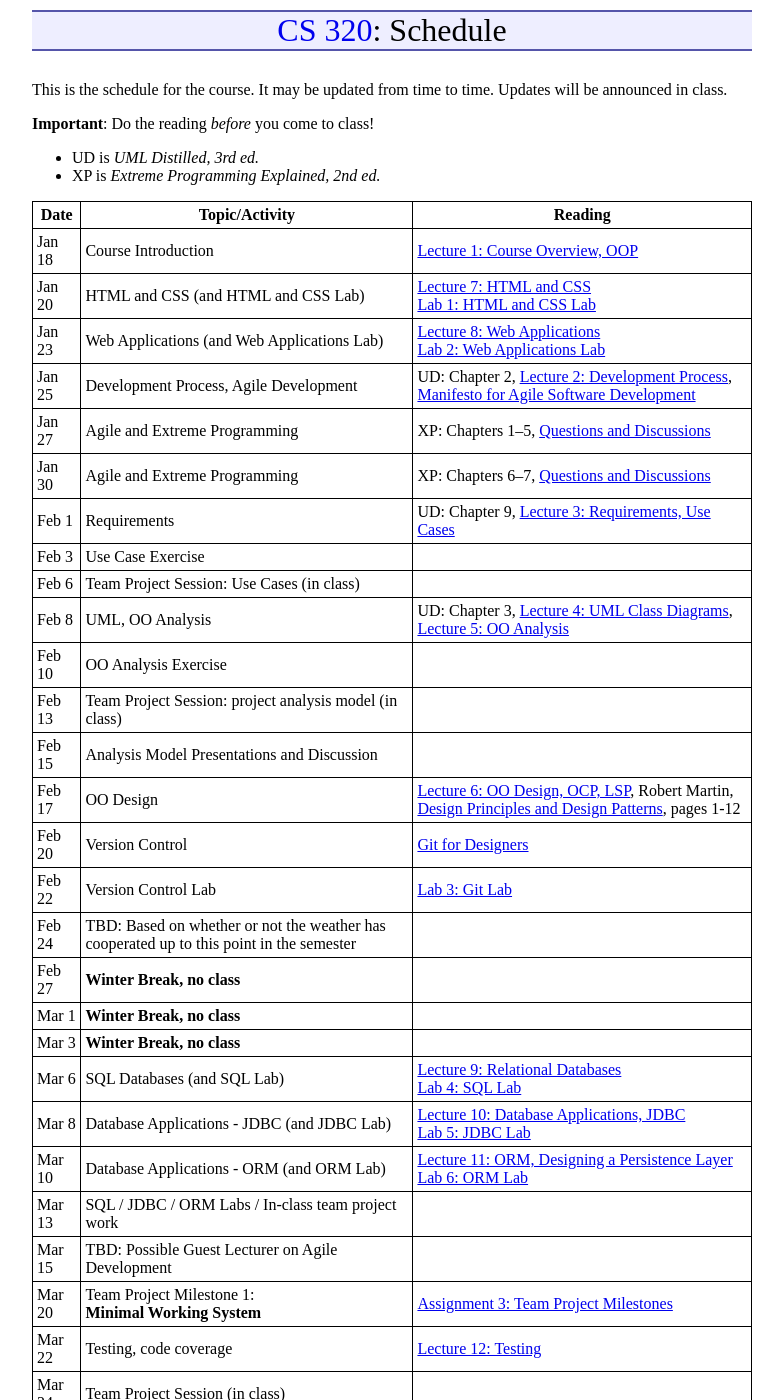
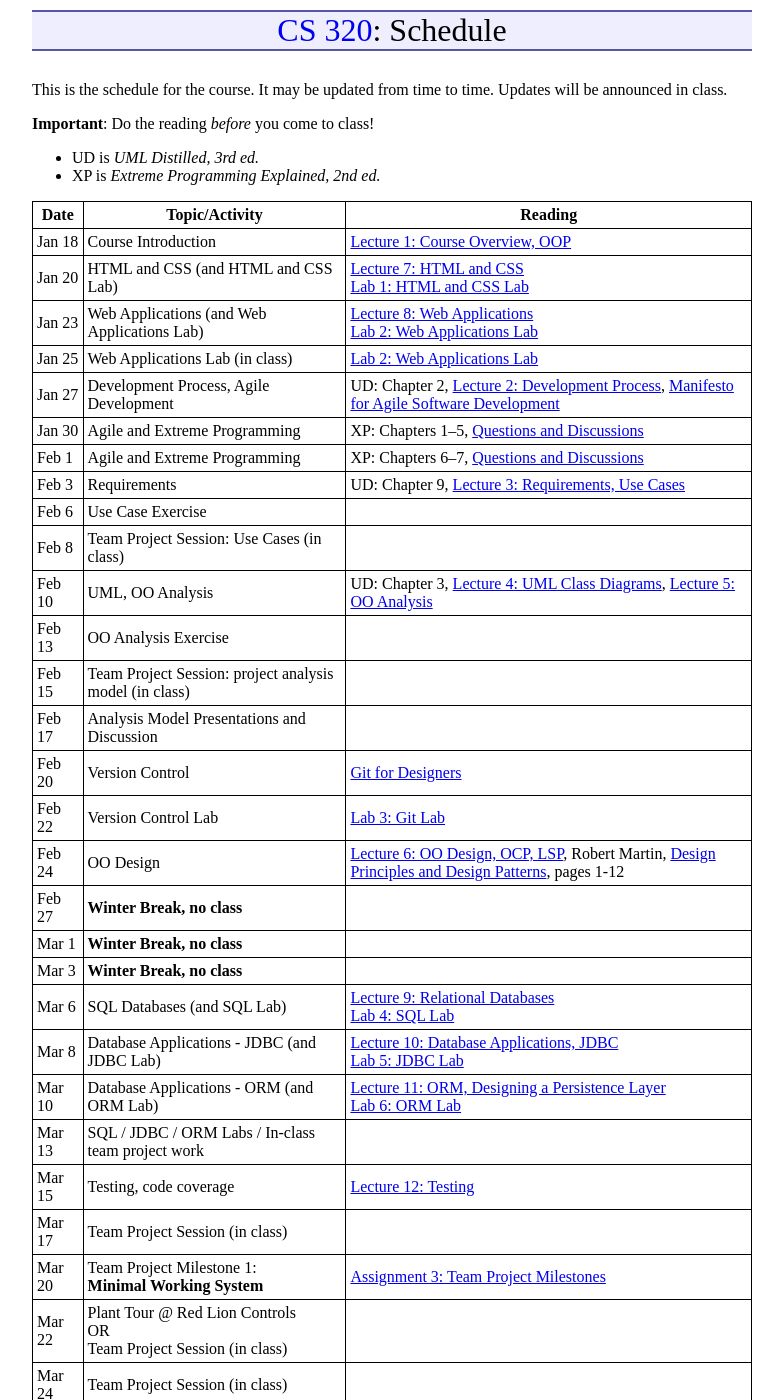
Before and after one commit to ycpcs/cs320-spring2017, a Jekyll site: the page built from schedule.md, in a window 1280 px wide and 1400 px high. Shown: the whole window, without its empty margins (248-1031 px from the left). Built offline with Jekyll 4.4.1, drawn with Linux system fonts in a browser that asks for light colours.

Commit message:
updates to schedule

```diff
--- a/schedule.md
+++ b/schedule.md
@@ -15,20 +15,20 @@ Date | Topic/Activity | Reading
 Jan 18 | Course Introduction | [Lecture 1: Course Overview, OOP](lectures/lecture01.html)
 Jan 20 | HTML and CSS (and HTML and CSS Lab) | [Lecture 7: HTML and CSS](lectures/lecture07.html)<br> [Lab 1: HTML and CSS Lab](./labs/lab01.html)
 Jan 23 | Web Applications (and Web Applications Lab) | [Lecture 8: Web Applications](lectures/lecture08.html)<br> [Lab 2: Web Applications Lab](./labs/lab02.html)
-Jan 25 | Development Process, Agile Development | UD: Chapter 2, [Lecture 2: Development Process](lectures/lecture02.html), [Manifesto for Agile Software Development](http://www.agilemanifesto.org/)
-Jan 27 | Agile and Extreme Programming | XP: Chapters 1&ndash;5, [Questions and Discussions](lectures/XPdiscussion1_5.html)
-Jan 30 | Agile and Extreme Programming | XP: Chapters 6&ndash;7, [Questions and Discussions](lectures/XPdiscussion6_7.html)
-Feb 1 | Requirements | UD: Chapter 9, [Lecture 3: Requirements, Use Cases](lectures/lecture03.html)
-Feb 3 | Use Case Exercise |
-Feb 6 | Team Project Session: Use Cases (in class) |
-Feb 8 | UML, OO Analysis | UD: Chapter 3, [Lecture 4: UML Class Diagrams](lectures/lecture04.html), [Lecture 5: OO Analysis](lectures/lecture05.html)
-Feb 10 | OO Analysis Exercise |
-Feb 13 | Team Project Session: project analysis model (in class)
-Feb 15 | Analysis Model Presentations and Discussion
-Feb 17 | OO Design | [Lecture 6: OO Design, OCP, LSP](lectures/lecture06.html), Robert Martin, [Design Principles and Design Patterns](lectures/lecture06/Principles_and_Patterns.pdf), pages 1-12
+Jan 25 | Web Applications Lab (in class) | [Lab 2: Web Applications Lab](./labs/lab02.html)
+Jan 27 | Development Process, Agile Development | UD: Chapter 2, [Lecture 2: Development Process](lectures/lecture02.html), [Manifesto for Agile Software Development](http://www.agilemanifesto.org/)
+Jan 30 | Agile and Extreme Programming | XP: Chapters 1&ndash;5, [Questions and Discussions](lectures/XPdiscussion1_5.html)
+Feb 1 | Agile and Extreme Programming | XP: Chapters 6&ndash;7, [Questions and Discussions](lectures/XPdiscussion6_7.html)
+Feb 3 | Requirements | UD: Chapter 9, [Lecture 3: Requirements, Use Cases](lectures/lecture03.html)
+Feb 6 | Use Case Exercise |
+Feb 8 | Team Project Session: Use Cases (in class) |
+Feb 10 | UML, OO Analysis | UD: Chapter 3, [Lecture 4: UML Class Diagrams](lectures/lecture04.html), [Lecture 5: OO Analysis](lectures/lecture05.html)
+Feb 13 | OO Analysis Exercise |
+Feb 15 | Team Project Session: project analysis model (in class)
+Feb 17 | Analysis Model Presentations and Discussion
 Feb 20 | Version Control | [Git for Designers](https://web.archive.org/web/20150301060509/http://hoth.entp.com/output/git_for_designers.html)
 Feb 22 | Version Control Lab |  [Lab 3: Git Lab](./labs/lab03.html)
-Feb 24 | TBD: Based on whether or not the weather has cooperated up to this point in the semester |
+Feb 24 | OO Design | [Lecture 6: OO Design, OCP, LSP](lectures/lecture06.html), Robert Martin, [Design Principles and Design Patterns](lectures/lecture06/Principles_and_Patterns.pdf), pages 1-12
 Feb 27 | **Winter Break, no class**
 Mar 1 | **Winter Break, no class**
 Mar 3 | **Winter Break, no class**
@@ -36,9 +36,10 @@ Mar 6 | SQL Databases (and SQL Lab) | [Lecture 9: Relational Databases](lectures
 Mar 8 | Database Applications - JDBC (and JDBC Lab) | [Lecture 10: Database Applications, JDBC](lectures/lecture10.html)<br> [Lab 5: JDBC Lab](./labs/lab05.html)
 Mar 10 | Database Applications - ORM (and ORM Lab) | [Lecture 11: ORM, Designing a Persistence Layer](lectures/lecture11.html)<br> [Lab 6: ORM Lab](./labs/lab06.html)
 Mar 13 | SQL / JDBC / ORM Labs / In-class team project work
-Mar 15 | TBD: Possible Guest Lecturer on Agile Development
+Mar 15 | Testing, code coverage | [Lecture 12: Testing](lectures/lecture12.html)
+Mar 17 | Team Project Session (in class)
 Mar 20 | Team Project Milestone 1:<br> **Minimal Working System** | [Assignment 3: Team Project Milestones](assign/assign03.html)
-Mar 22 | Testing, code coverage | [Lecture 12: Testing](lectures/lecture12.html)
+Mar 22 | Plant Tour @ Red Lion Controls<br>OR<br>Team Project Session (in class)
 Mar 24 | Team Project Session (in class)
 Mar 27 | Individual Project Milestone 1:<br> **Baseline Prototype** | [Assignment 4: Individual Project Milestones](assign/assign04.html)
 Mar 29 | Ensuring Code Quality | [Lecture 13: Ensuring Code Quality](lectures/lecture13.html)
```
Also changed, not shown: assign/index.md (+2 -2 lines), index.md (+7 -7 lines), 2 other files.
